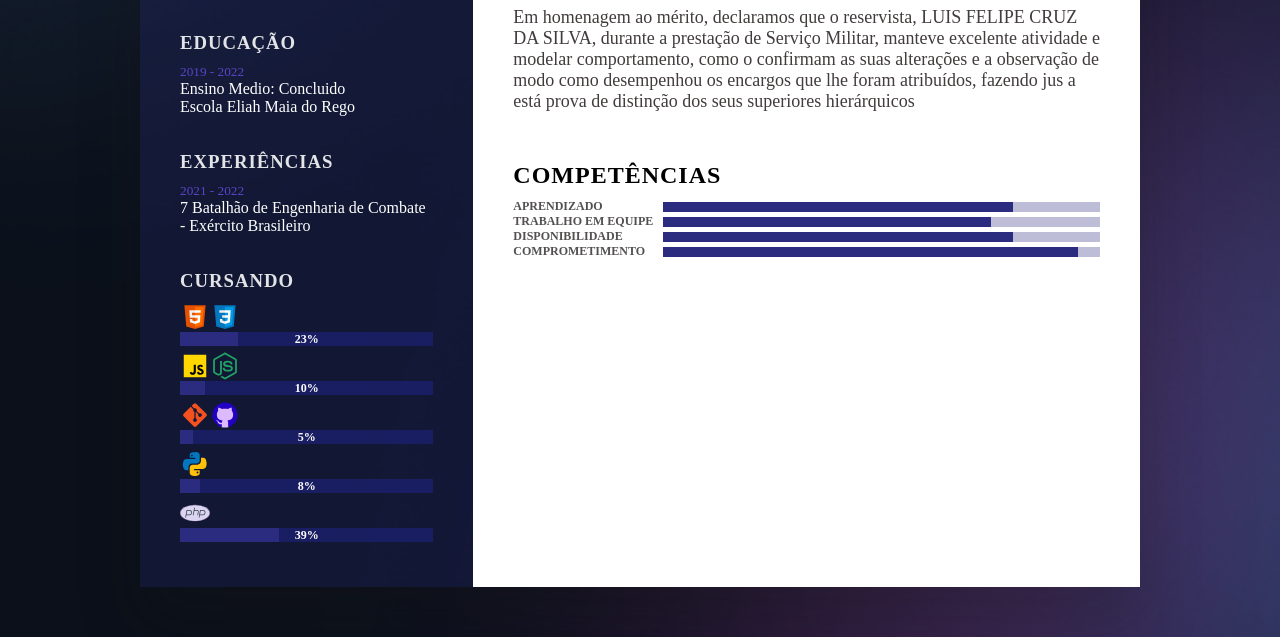
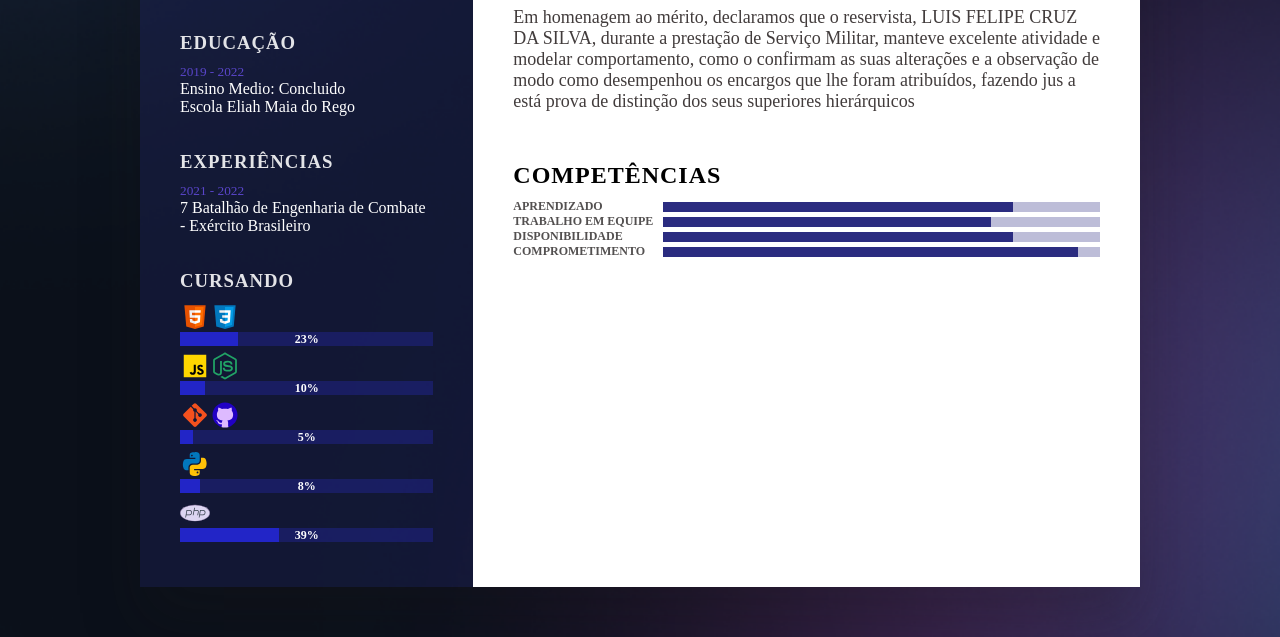
Before and after one commit to LuisFeh/Luis_Feh, a plain HTML site: page curriculo/index.html in a window 1280 px wide. Shown: the part 660-1297 px from the top of the page. Drawn offline with nearby package versions, Linux system fonts and the light colour scheme.

Commit message:
12/01/1023
Atualização

```diff
--- a/curriculo/style.css
+++ b/curriculo/style.css
@@ -152,6 +152,7 @@ body{
     left: 0;
     height: 100%;
     background:rgb(43, 44, 128);
+    background:rgb(34, 37, 199);
 }
 
 
```
